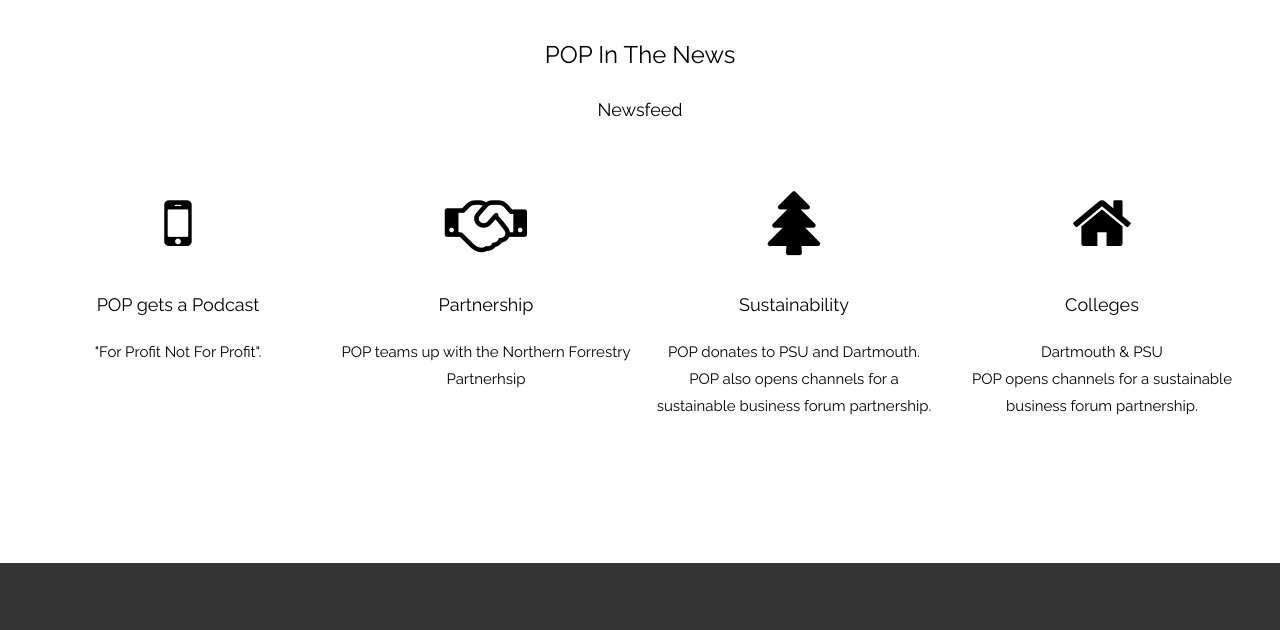
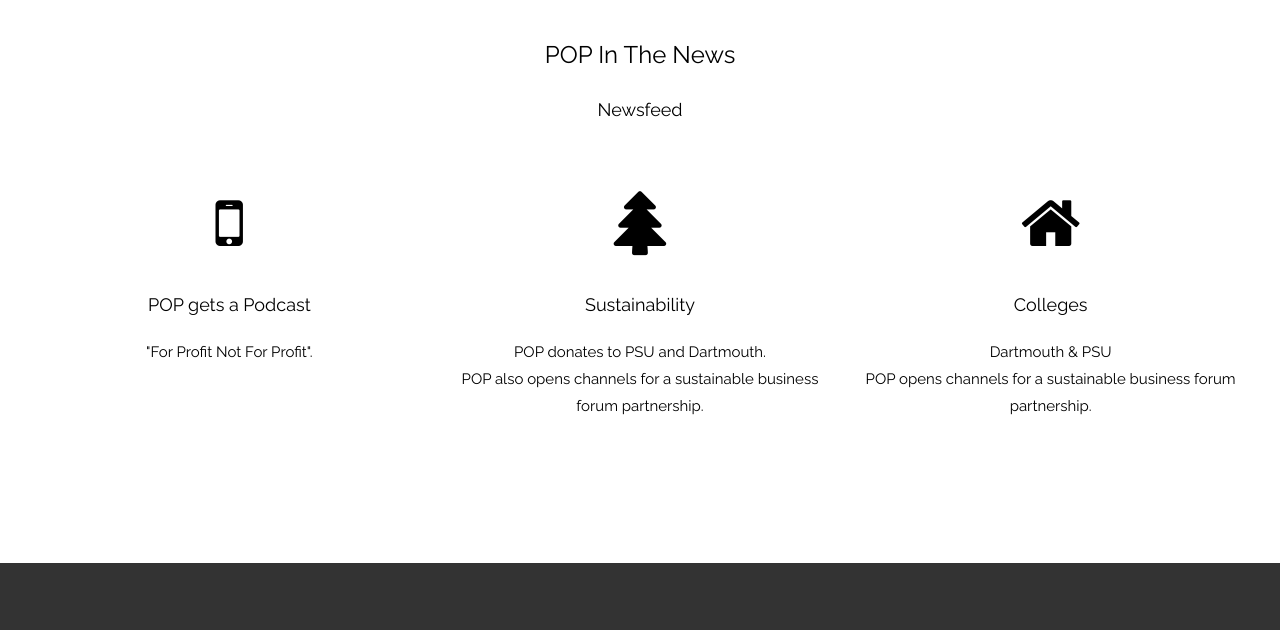
Before and after one commit to preservingOurPastDev/preservingOurPastDev.github.io, a plain HTML site: page news.html in a window 1280 px wide. Shown: the part 905-1535 px from the top of the page. Drawn offline with nearby package versions, Linux system fonts and the light colour scheme.

Commit message:
news.html: updated northern forrestry

```diff
--- a/news.html
+++ b/news.html
@@ -73,22 +73,22 @@
   <h3 class="w3-center">POP In The News</h3>
   <p class="w3-center w3-large">Newsfeed</p>
   <div class="w3-row-padding w3-center" style="margin-top:64px">
-    <div class="w3-quarter">
+    <div class="w3-third">
       <i class="fa fa-mobile-phone w3-margin-bottom w3-jumbo w3-center"></i>
       <p class="w3-large">POP gets a Podcast</p>
       <p>"For Profit Not For Profit".</p>
     </div>
-    <div class="w3-quarter">
-      <i class="fa fa-handshake-o w3-margin-bottom w3-jumbo"></i>
-      <p class="w3-large">Partnership</p>
-      <p>POP teams up with the Northern Forrestry Partnerhsip</p>
-    </div>
-    <div class="w3-quarter">
+    <!-- <div class="w3-third"> -->
+    <!--   <i class="fa fa-handshake-o w3-margin-bottom w3-jumbo"></i> -->
+    <!--   <p class="w3-large">Partnership</p> -->
+    <!--   <p>POP teams up with the Northern Forrestry Partnerhsip</p> -->
+    <!-- </div> -->
+    <div class="w3-third">
       <i class="fa fa-tree w3-margin-bottom w3-jumbo"></i>
       <p class="w3-large">Sustainability</p>
       <p>POP donates to PSU and Dartmouth. <br> POP also opens channels for a sustainable business forum partnership.</p>
     </div>
-    <div class="w3-quarter">
+    <div class="w3-third">
       <i class="fa fa-home w3-margin-bottom w3-jumbo"></i>
       <p class="w3-large">Colleges</p>
       <p>Dartmouth & PSU<br>POP opens channels for a sustainable business forum partnership.</p>
```
